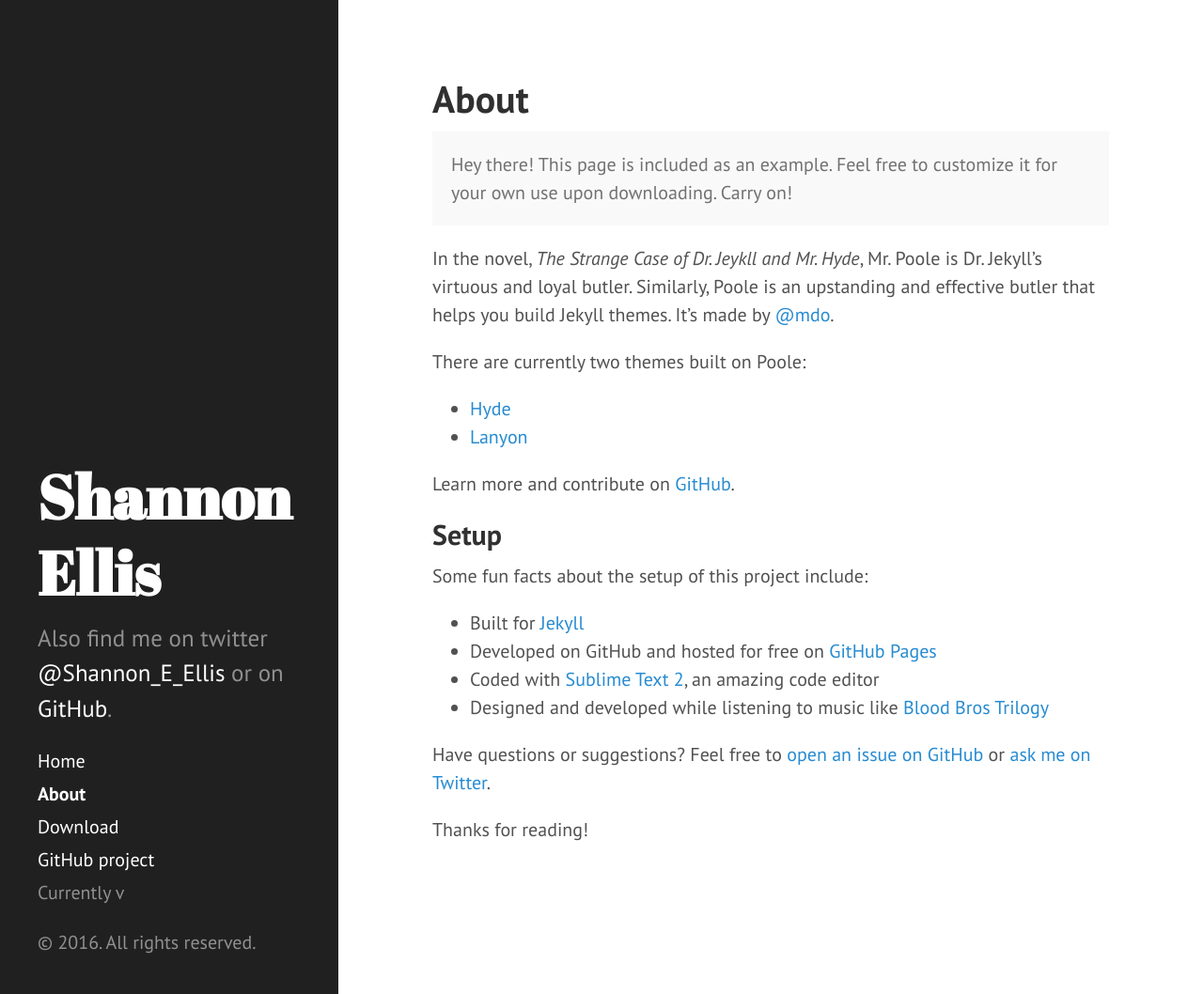
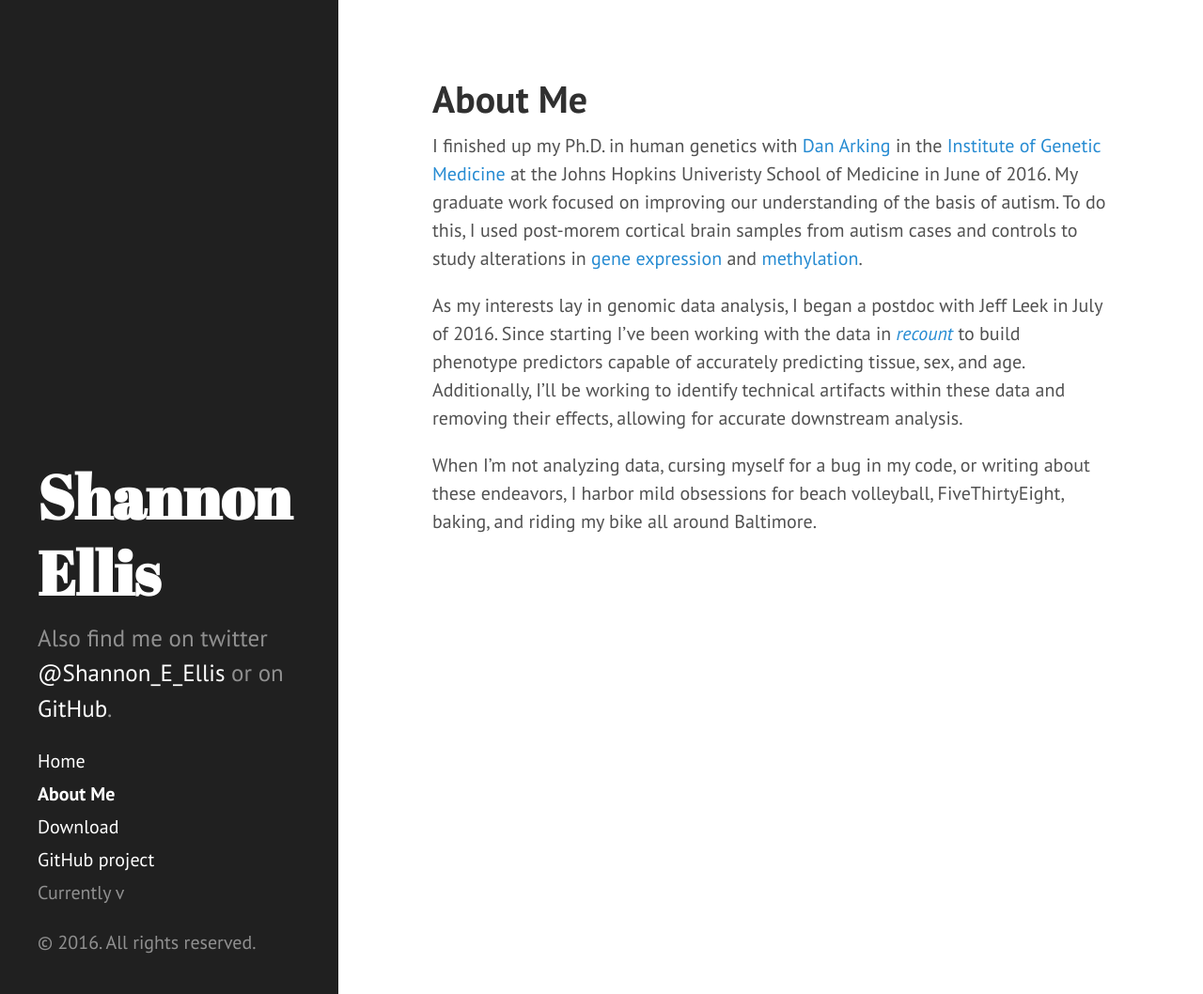
Before and after one commit to ShanEllis/ShanEllis.github.io, a Jekyll site: the page built from about.md, in a window 1280 px wide and 1058 px high. Shown: the whole window at 94% size. Built offline with Jekyll 4.4.1, drawn with Linux system fonts in a browser that asks for light colours; Markdown is read by kramdown in place of the engine named in the settings.

Commit message:
Update about.md

```diff
--- a/about.md
+++ b/about.md
@@ -1,30 +1,10 @@
 ---
 layout: page
-title: About
+title: About Me
 ---
 
-<p class="message">
-  Hey there! This page is included as an example. Feel free to customize it for your own use upon downloading. Carry on!
-</p>
+I  finished up my Ph.D. in human genetics with [Dan Arking](http://www.arkinglab.org/) in the [Institute of Genetic Medicine](https://igm.jhmi.edu/) at the Johns Hopkins Univeristy School of Medicine in June of 2016. My graduate work focused on improving our understanding of the basis of autism. To do this, I used post-morem cortical brain samples from autism cases and controls to study alterations in [gene expression]() and [methylation](http://biorxiv.org/content/early/2016/08/15/069120).
 
-In the novel, *The Strange Case of Dr. Jeykll and Mr. Hyde*, Mr. Poole is Dr. Jekyll's virtuous and loyal butler. Similarly, Poole is an upstanding and effective butler that helps you build Jekyll themes. It's made by [@mdo](https://twitter.com/mdo).
+As my interests lay in genomic data analysis, I began a postdoc with Jeff Leek in July of 2016. Since starting I've been working with the data in *[recount](https://jhubiostatistics.shinyapps.io/recount/)* to build phenotype predictors capable of accurately predicting tissue, sex, and age. Additionally, I'll be working to identify technical artifacts within these data and removing their effects, allowing for accurate downstream analysis.
 
-There are currently two themes built on Poole:
-
-* [Hyde](http://hyde.getpoole.com)
-* [Lanyon](http://lanyon.getpoole.com)
-
-Learn more and contribute on [GitHub](https://github.com/poole).
-
-## Setup
-
-Some fun facts about the setup of this project include:
-
-* Built for [Jekyll](http://jekyllrb.com)
-* Developed on GitHub and hosted for free on [GitHub Pages](https://pages.github.com)
-* Coded with [Sublime Text 2](http://sublimetext.com), an amazing code editor
-* Designed and developed while listening to music like [Blood Bros Trilogy](https://soundcloud.com/maddecent/sets/blood-bros-series)
-
-Have questions or suggestions? Feel free to [open an issue on GitHub](https://github.com/poole/issues/new) or [ask me on Twitter](https://twitter.com/mdo).
-
-Thanks for reading!
+When I'm not analyzing data, cursing myself for a bug in my code, or writing about these endeavors, I harbor mild obsessions for beach volleyball, FiveThirtyEight, baking, and riding my bike all around Baltimore.
```
